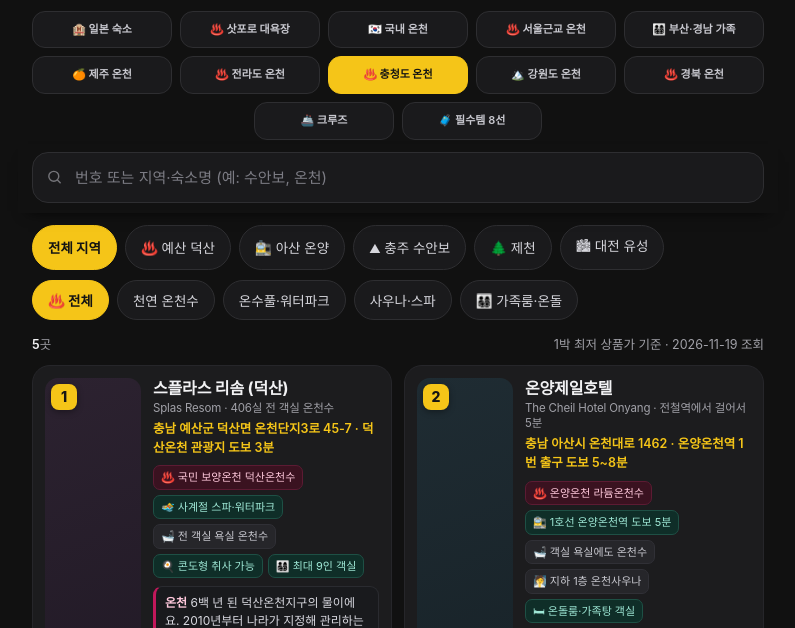
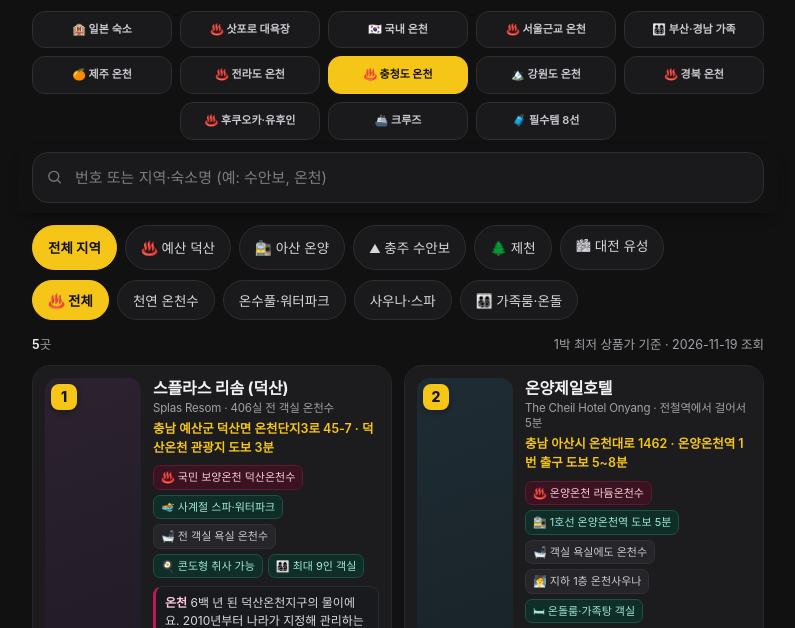
Before and after one commit to hanamoms/hotels, a plain HTML site: page chungcheong-onsen.html in a window 1280 px wide. Shown: the part 122-750 px from the top of the page, without its empty margins (242-1037 px from the left). Drawn offline with Linux system fonts and the light colour scheme.

Commit message:
상단 탭에 후쿠오카·유후인 추가 (13개 페이지 일괄)

```diff
--- a/chungcheong-onsen.html
+++ b/chungcheong-onsen.html
@@ -245,6 +245,7 @@
     <a class="tab on" href="chungcheong-onsen.html" aria-current="page">♨️ 충청도 온천</a>
     <a class="tab" href="gangwon-onsen.html">🏔️ 강원도 온천</a>
     <a class="tab" href="gyeongbuk-onsen.html">♨️ 경북 온천</a>
+    <a class="tab" href="fukuoka-yufuin.html">♨️ 후쿠오카·유후인</a>
     <a class="tab" href="cruise.html">🚢 크루즈</a>
     <a class="tab" href="essentials.html">🧳 필수템 8선</a>
   </nav>
```
Also changed, not shown: cruise-incheon.html (+1 -0 lines), cruise.html (+1 -0 lines), essentials.html (+1 -0 lines), gangwon-onsen.html (+1 -0 lines), gyeongbuk-onsen.html (+1 -0 lines), gyeongnam-family.html (+1 -0 lines), index.html (+1 -0 lines), jeju-onsen.html (+1 -0 lines), jeolla-onsen.html (+1 -0 lines), korea-onsen.html (+1 -0 lines), sapporo.html (+1 -0 lines), seoul-onsen.html (+1 -0 lines).
